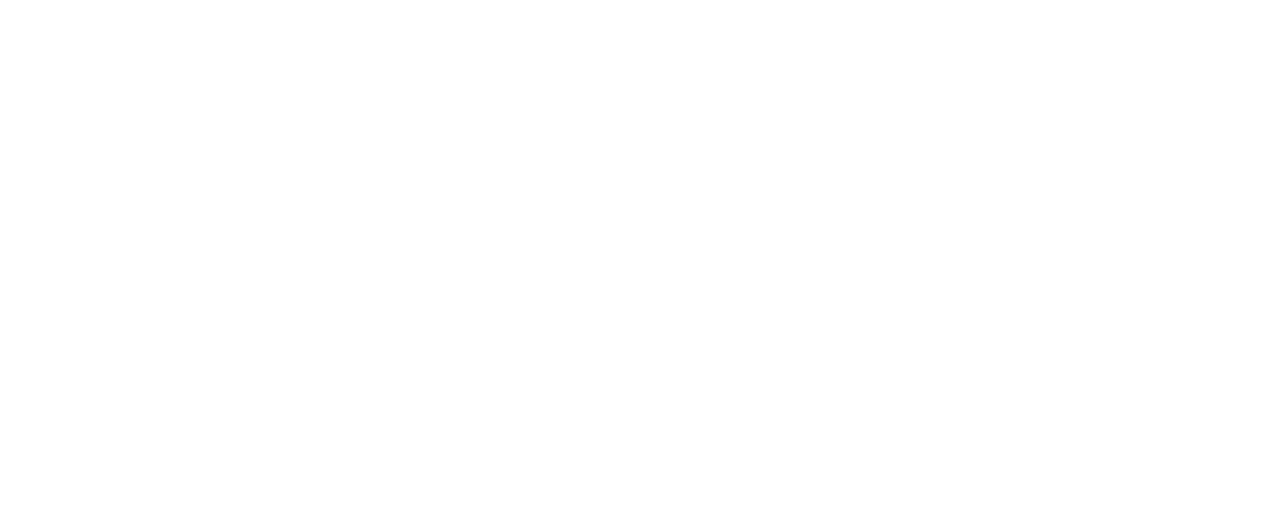
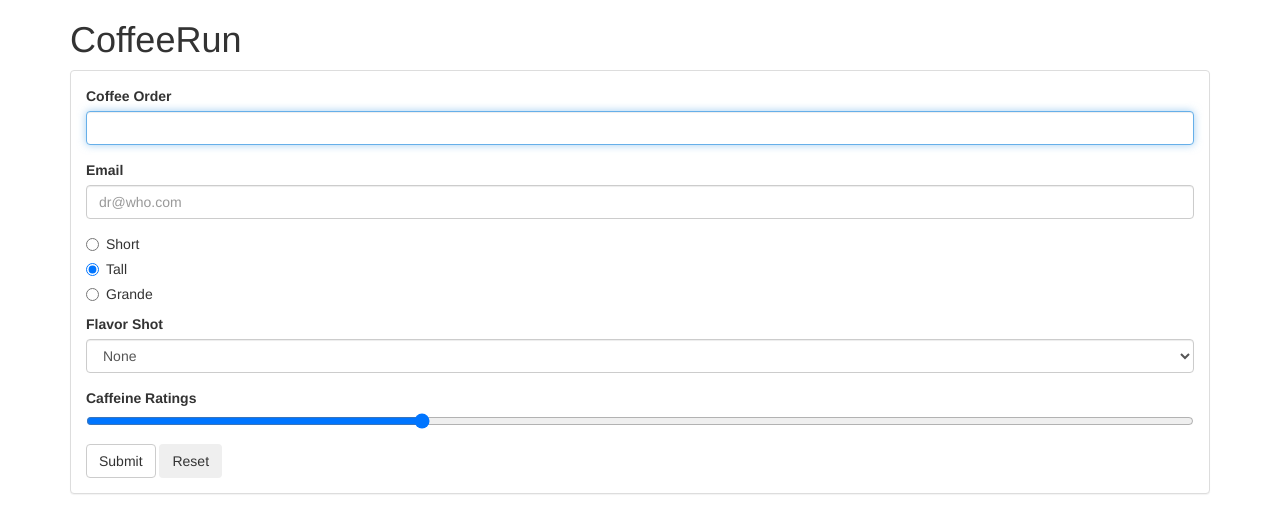
Before and after one commit to Rayuna/front-end-dev-book, a plain HTML site: page coffeerun/index.html in a window 1280 px wide. Drawn offline with nearby package versions, Linux system fonts and the light colour scheme.

Commit message:
main,truck.js added. index updated with bootstrap

```diff
--- a/coffeerun/index.html
+++ b/coffeerun/index.html
@@ -3,8 +3,63 @@
   <head>
     <meta charset="utf-8">
     <title>coffeerun</title>
+    <link rel="stylesheet" href="https://cdnjs.cloudflare.com/ajax/libs/twitter-bootstrap/3.3.6/css/bootstrap.min.css">
   </head>
-  <body>
+  <body class="container">
+    <header>
+      <h1>CoffeeRun</h1>
+    </header>
+    <section>
+      <div class="panel panel-default">
+        <div class="panel-body">
+          <form data-coffee-order="form">
+            <div class="form-group">
+              <label for="coffeeOrder">Coffee Order</label>
+              <input class="form-control" name="coffee" id="coffeeOrder" autofocus>
+            </div>
+            <div class="form-group">
+              <label for="emailInput">Email</label>
+              <input class="form-control" type="email" name="emailAddress" id="emailInput" value="" placeholder="dr@who.com">
+            </div>
+            <div class="radio">
+              <label>
+                <input type="radio" name="size" value="short">
+                Short
+              </label>
+            </div>
+            <div class="radio">
+              <label>
+                <input type="radio" name="size" value="tall" checked>
+                Tall
+              </label>
+            </div>
+            <div class="radio">
+              <label>
+                <input type="radio" name="size" value="grande">
+                Grande
+              </label>
+            </div>
+            <div class="form-group">
+              <label for="flavorShot">Flavor Shot</label>
+              <select id="flavorShot" class="form-control" name="flavor">
+                <option value="">None</option>
+                <option value="caramel">Caramel</option>
+                <option value="almond">Almond</option>
+                <option value="mocha">Mocha</option>
+              </select>
+            </div>
+            <div class="form-group">
+              <label for="strengthLevel">Caffeine Ratings</label>
+              <input name="strength" id="strengthLevel" type="range" value="30">
+            </div>
+            <button type="submit" class="btn btn-default">Submit</button>
+            <button type="reset" class="btn btn-deault">Reset</button>
+          </form>
+        </div>
+      </div>
+    </section>
 <script src="scripts/datastore.js" charset="utf-8"></script>
+<script src="scripts/truck.js" charset="utf-8"></script>
+<script src="scripts/main.js" charset="utf-8"></script>
   </body>
 </html>
--- /dev/null
+++ b/coffeerun/scripts/main.js
@@ -0,0 +1,8 @@
+(function (window) {
+  'use strict'
+  var App = window.App;
+  var Truck = App.Truck;
+  var DataStore = App.DataStore;
+  var myTruck = new Truck('ncc-1701', new DataStore());
+  window.myTruck = myTruck;
+})(window);
--- /dev/null
+++ b/coffeerun/scripts/truck.js
@@ -0,0 +1,32 @@
+(function (window){
+  'use strict';
+  var App = window.App || {};
+
+  function Truck(truckId, db) {
+    this.truckId = truckId;
+    this.db = db;
+  }
+
+  Truck.prototype.createOrder = function (order) {
+    console.log ('Adding order for ' + order.emailAddress);
+    this.db.add(order.emailAddress, order);
+  };
+
+  Truck.prototype.deliverOrder = function(customerId) {
+    console.log('Delivering order for ' + customerId);
+    this.db.remove(customerId);
+  };
+
+  Truck.prototype.printOrders = function(){
+    var customerIdArray = Object.keys(this.db.getAll());
+
+    console.log('Truck #' + this.truckId + ' has pending orders:');
+    customerIdArray.forEach(function (id) {
+      console.log(this.db.get(id));
+    }.bind(this));
+  };
+
+  App.Truck = Truck;
+  window.App = App;
+
+}) (window);
```
